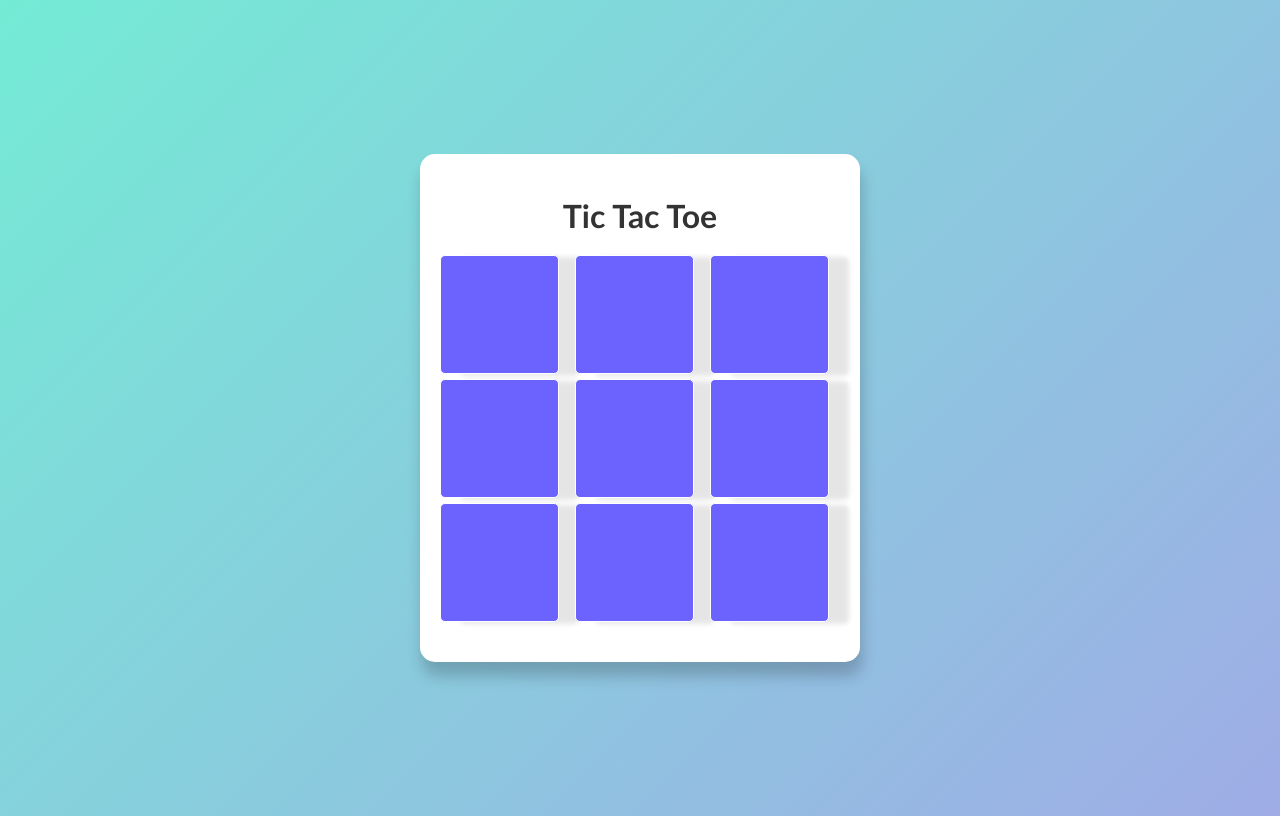
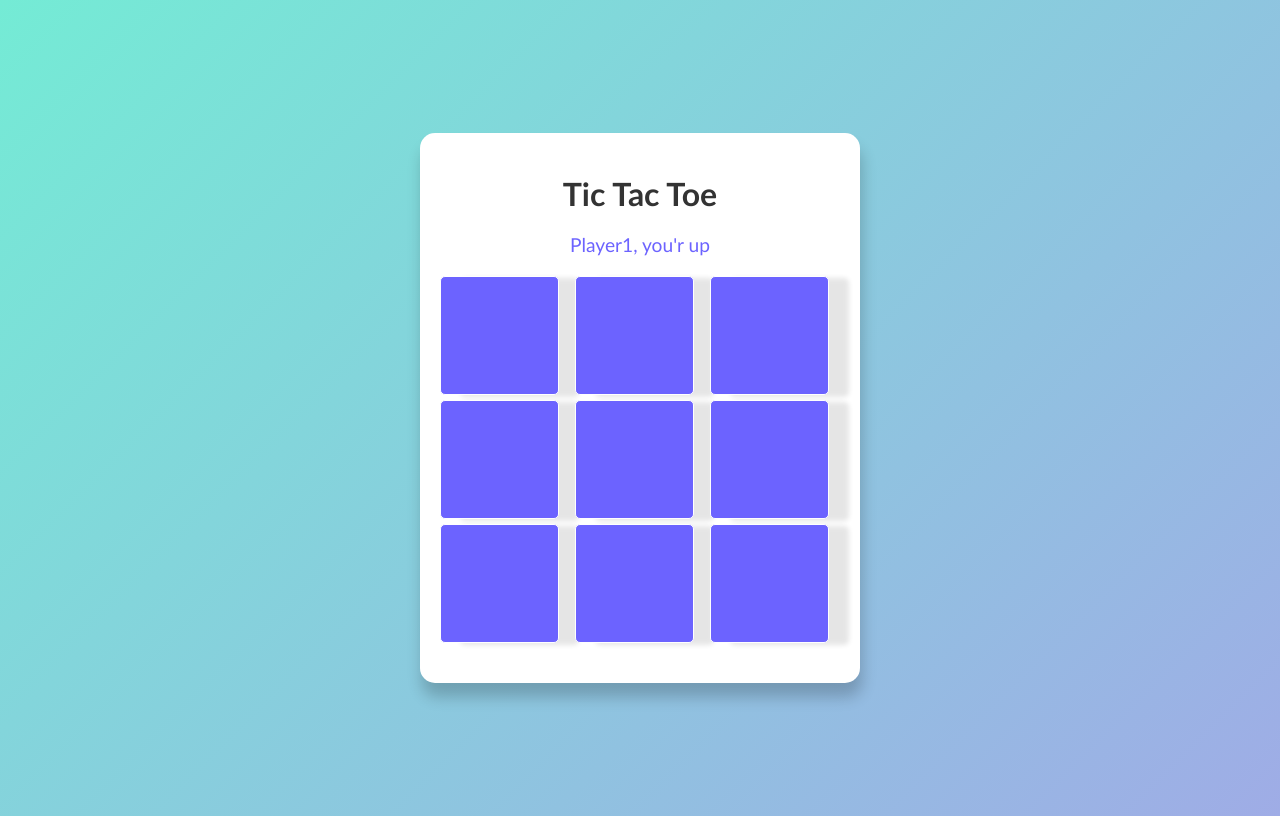
Before and after one commit to acciojob/tictactoe-CasteAwayy, a website: page main.html in a window 1280 px wide. Both pictures are taken after typing "Sample", "Sample" into the empty fields and a click on the button "Submit". Drawn offline with Linux system fonts and the light colour scheme.

Commit message:
created a submission

```diff
--- a/main.html
+++ b/main.html
@@ -18,7 +18,7 @@
 
         <div class="game-section" id="game-section" style="display:none">
           <h1>Tic Tac Toe</h1>
-          <div class="message" id="message"></div>
+          <div class="message" id="message">Player1, you'r up</div>
           <div class="board" id="board"></div>
         </div>
       </div>
```
